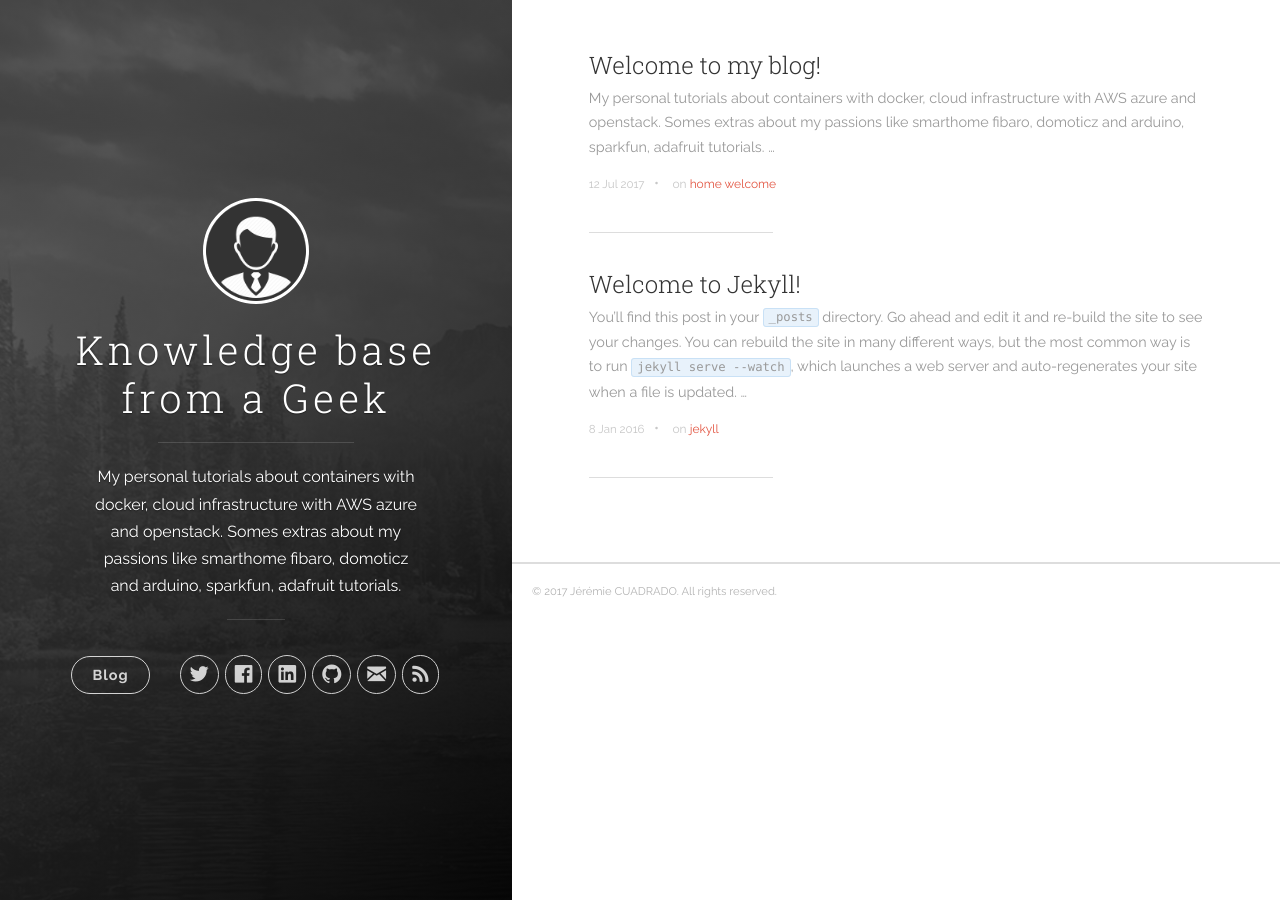
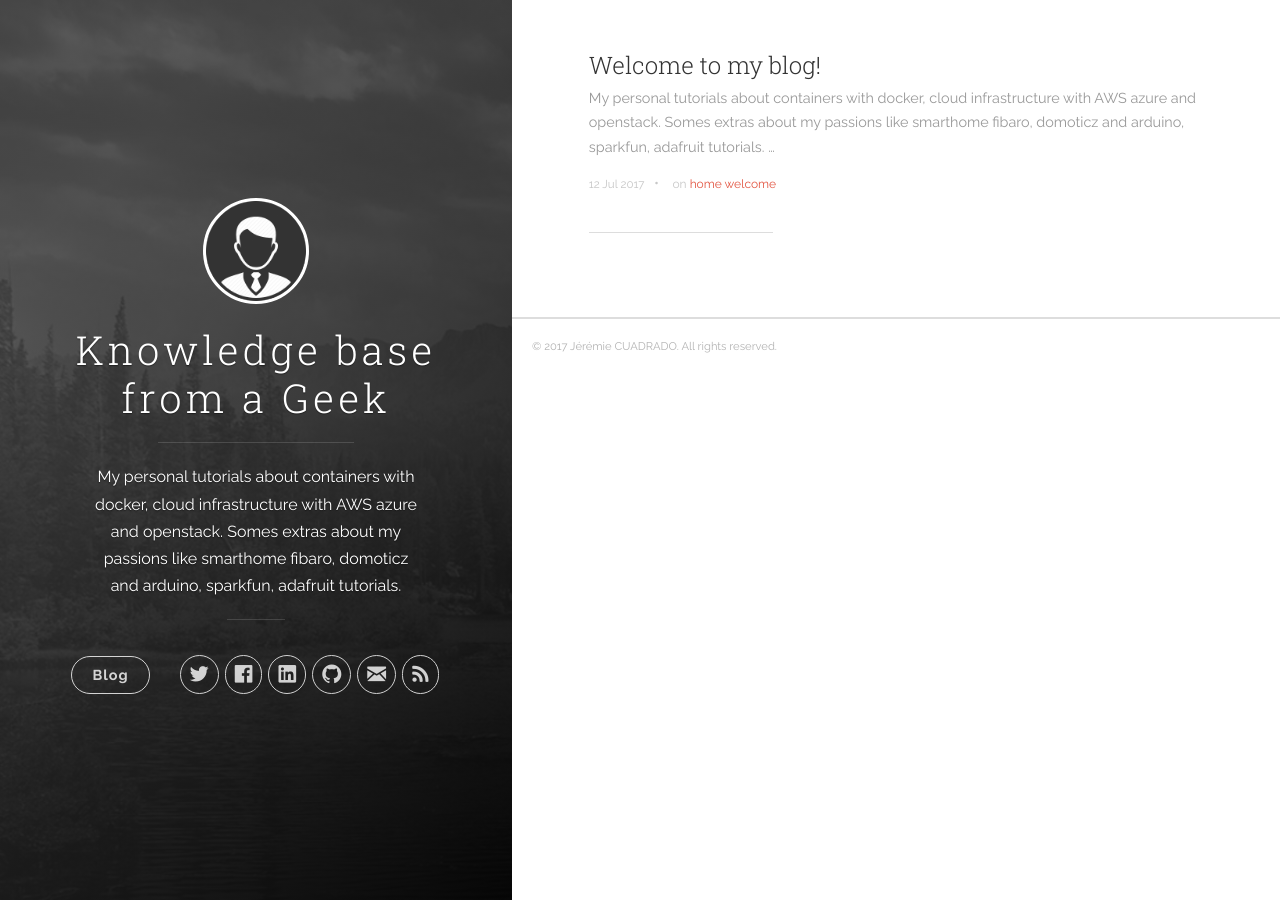
Before and after one commit to redbeard28/redbeard28.github.io, a Jekyll site: the page built from index.html, in a window 1280 px wide. Built offline with Jekyll 4.4.1, drawn with Linux system fonts in a browser that asks for light colours; nearby versions of some CDN libraries; the list of posts is cut into pages by our own code.

````diff
--- a/_config.yml
+++ b/_config.yml
@@ -6,7 +6,7 @@ description: > # this means to ignore newlines until "baseurl:"
 url: 'https://redbeard28.github.io/'
 baseurl: '/'
 # google_analytics: 'UA-XXXXXX-X'
-# disqus_shortname: 'your-disqus-name'
+disqus_shortname: 'redbeard28'
 
 author:
   name: 'Jérémie CUADRADO'
--- a/_posts/2016-01-08-welcome-to-jekyll.markdown
+++ /dev/null
@@ -1,25 +0,0 @@
----
-title:  "Welcome to Jekyll!"
-date:   2016-01-08 15:04:23
-categories: [jekyll]
-tags: [jekyll]
----
-You’ll find this post in your `_posts` directory. Go ahead and edit it and re-build the site to see your changes. You can rebuild the site in many different ways, but the most common way is to run `jekyll serve --watch`, which launches a web server and auto-regenerates your site when a file is updated.
-
-To add new posts, simply add a file in the `_posts` directory that follows the convention `YYYY-MM-DD-name-of-post.ext` and includes the necessary front matter. Take a look at the source for this post to get an idea about how it works.
-
-Jekyll also offers powerful support for code snippets:
-
-``` ruby
-def print_hi(name)
-  puts "Hi, #{name}"
-end
-print_hi('Tom')
-#=> prints 'Hi, Tom' to STDOUT.
-```
-
-Check out the [Jekyll docs][jekyll] for more info on how to get the most out of Jekyll. File all bugs/feature requests at [Jekyll’s GitHub repo][jekyll-gh]. If you have questions, you can ask them on [Jekyll’s dedicated Help repository][jekyll-help].
-
-[jekyll]:      http://jekyllrb.com
-[jekyll-gh]:   https://github.com/jekyll/jekyll
-[jekyll-help]: https://github.com/jekyll/jekyll-help
````
